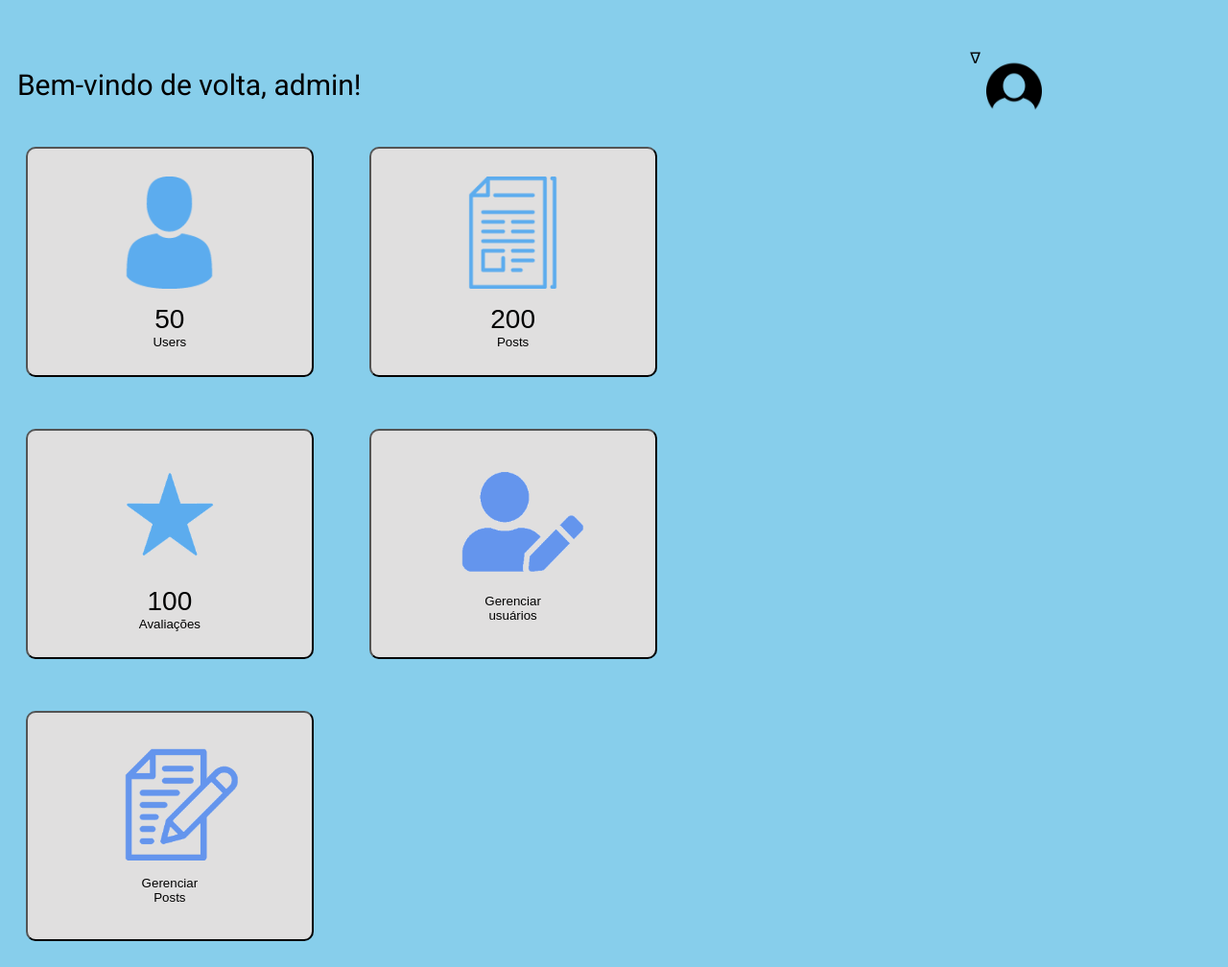
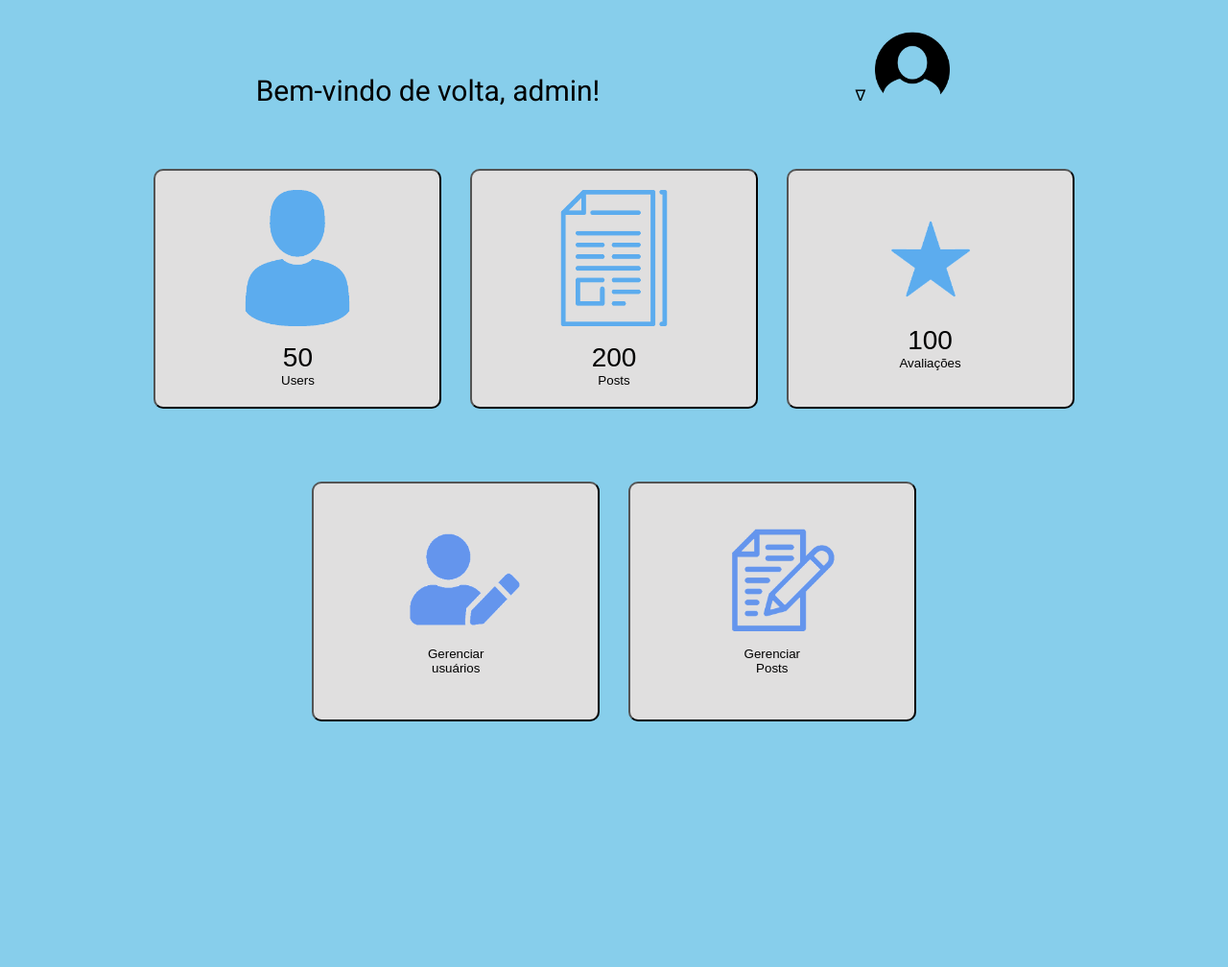
Before and after one commit to ricardo-ervilha/Hello-World-Trainee-2023.2, a PHP site: page /app/views/admin/dashboard.html in a window 1280 px wide. Shown: the whole page at 96% size. After the commit the page ends 752 px from the top, so only its background shows below. Run offline with PHP 8.4, Linux system fonts and the light colour scheme.

Commit message:
Centraliza cards/ Altera proporções das divs

```diff
--- a/app/views/admin/dashboard.html
+++ b/app/views/admin/dashboard.html
@@ -12,13 +12,13 @@
 
     <script>
 
-function mostrarLista(){
+        function mostrarLista() {
 
             var x = document.getElementById("lista");
 
-    if(x.className === "lista-hidden"){
+            if (x.className === "lista-hidden") {
                 x.className = "show";
-    } else{
+            } else {
                 x.className = "lista-hidden";
             }
         }
@@ -27,10 +27,22 @@ function mostrarLista(){
 </head>
 
 <body>
-    <div class="content">
+        <div class="topo">
             <h1>Bem-vindo de volta, admin!</h1>
+            <div class="logout">
+                <p id="seta" onclick="mostrarLista()"> &nabla;</p>
+                <button onclick="mostrarLista()"><img src="../../../public/assets/foto-usuario.png"></button>
+                <ul id="lista" class="lista-hidden">
+                    <li><a>Trocar usuário</a></li>
+                    <li><a>Sair</a></li>
+                </ul>
+            </div>
+        </div>
 
         <div class="bloco-cards">
+
+            <div class="cards-superior">
+
                 <button class="card"> <img src="../../../public/assets/info-usuarios.png">
                     <p><span style="font-size: 28px;">50</span> <br> Users</p>
                 </button>
@@ -43,6 +55,9 @@ function mostrarLista(){
                     <p><span style="font-size: 28px;">100</span> <br> Avaliações </p>
                 </button>
 
+            </div>
+
+            <div class="cards-inferior">
                 <button class="card">
                     <img src="../../../public/assets/editar-usuario.png">
                     <p>Gerenciar <br>usuários</p>
@@ -51,21 +66,7 @@ function mostrarLista(){
                 <button class="card"> <img src="../../../public/assets/editar-post.png">
                     <p>Gerenciar<br> Posts </p>
                 </button>
-
             </div>
-    </div>
-
-    <div class="content-right">
-
-        <div class="logout">
-            <p id="seta" onclick="mostrarLista()">	&nabla;</p>
-            <button onclick="mostrarLista()"><img src="../../../public/assets/foto-usuario.png"></button>
-            <ul id="lista" class="lista-hidden">
-                <li><a>Trocar usuário</a></li>
-                <li><a>Sair</a></li>
-            </ul>
-        </div>
-
         </div>
 </body>
 
--- a/public/css/dashboard.css
+++ b/public/css/dashboard.css
@@ -1,16 +1,107 @@
-html{
-    height: 100%;
+
+body {
+    margin: 0;
+    font-family: 'Roboto', sans-serif;
+    background-color: #87ceeb;
+    text-align: center;
 }
 
-body{
-    margin: 0;
-    font-family: 'Roboto', sans-serif;
-    height: 100%;
+.topo {
+    display: inline-block;
     width: 100%;
-    background-color: #87ceeb;
+    padding-top: 2%;
 }
 
-.content-right{
+.topo h1 {
+    font-weight: 400;
+    font-size: 30px;
+    display: inline-block;
+    margin: 0;
+    width: 69%;
+}
+
+.logout {
+    display: inline-block;
+    width: 30%;
+    text-align: left;
+}
+
+.logout p {
+    display: inline-block;
+    margin: 0;
+}
+
+.logout p:hover {
+    cursor: pointer;
+    color: #FFF;
+}
+
+.logout button {
+    display: inline-block;
+    width: 90px;
+    height: 30px;
+    background-color: #87ceeb;
+    border: none;
+}
+
+.logout button:hover {
+    cursor: pointer;
+}
+
+.logout button img {
+    width: 100%;
+}
+
+.lista-hidden {
+    display: none;
+}
+
+.show {
+    list-style: none;
+    line-height: 45px;
+    width: 115px;
+    background-color: #5cacee;
+    color: #FFF;
+    padding: 0;
+    position: absolute;
+    border: 1px solid black;
+}
+
+.logout ul li {
+    width: 100%;
+    text-align: center;
+}
+
+.logout ul li:hover {
+    background-color: #2794ee;
+    cursor: pointer;
+}
+
+.card {
+    background-color: rgb(224, 223, 223);
+    height: 250px;
+    width: 300px;
+    margin: 5% 1% 1% 1%;
+    display: inline-block;
+    vertical-align: top;
+    text-align: center;
+    border-radius: 10px;
+}
+
+.card:hover {
+    opacity: 0.8;
+}
+
+.card p:hover {
+    color: #5cacee;
+}
+
+.card img {
+    width: 50%;
+    padding-top: 5%;
+}
+
+.content-right {
     display: inline-block;
     vertical-align: top;
     width: 29%;
@@ -19,113 +110,29 @@ body{
     margin: 0;
 }
 
-.logout{
-    padding-left: 30%;
+@media (max-width: 400px) {
+
+    .topo h1{
+        font-size: 24px;
+        text-align: left;
     }
 
-.logout p {
-    display: inline-block;
-    margin: 0;
+    .topo h1{
+        width: 50%;
+    }
 
-}
-.logout p:hover {
-    display: inline-block;
-    cursor: pointer;
-    color: #FFF;
+    .logout{
+        width: 30%;
     }
 
     .logout button{
-    display: inline-block;
-    width: 70px;
-    position: absolute;
-    height: 10%;
-    background-color: #87ceeb;
-    border: none;
-}
-
-.logout button:hover{
-    cursor: pointer;
-}
-
-.logout button img{
-    width: 100%;
-}
-
-.lista-hidden{
-    display: none;
-}
-
-.show{
-    list-style: none;
-    line-height: 45px;
-    width: 45%;
-    background-color:  #5cacee;
-    color: #FFF;
-    padding: 0;
-}
-
-.logout ul li{
-    width: 100%;
-    text-align: center;
-}
-
-.logout ul li:hover{
-    background-color: #2794ee;
-    cursor: pointer;
-}
-
-.content{
-    height: 100%;
-    width: 70%;
-    display: inline-block;
-    margin: 0;
-    padding-top: 4%;
-}
-
-.content h1{
-    font-weight: 400;
-    padding-left: 2%;
-    font-size: 30px;
-}
-
-.bloco-cards{
-    height: 30%;
-    width: 100%;
-    margin-bottom: 3%;
+        width: 60px;
+        height: 20px;
     }
 
     .card{
-    background-color: rgb(224, 223, 223);
-    height: 100%;
-    width: 300px;
-    margin: 3%;
-    display: inline-block;
-    vertical-align: top;
-    text-align: center;
-    border-radius: 10px;
+        height: 170px;
+        width: 200px;
     }
 
-.card:hover{
-    opacity: 0.8;
 }
-
-.card p:hover{
-    color: #5cacee;
-}
-
-.card img{
-    height: 50%;
-    padding-top: 5%;
-}
-
-@media (max-width: 1000px) {
-
-    .card{
-        width: 400px;
-    }
-    .logout button{
-        position: absolute;
-        height: 10%;
-
-        }
-}
```
Lines whose indentation alone changed are shown as unchanged.
